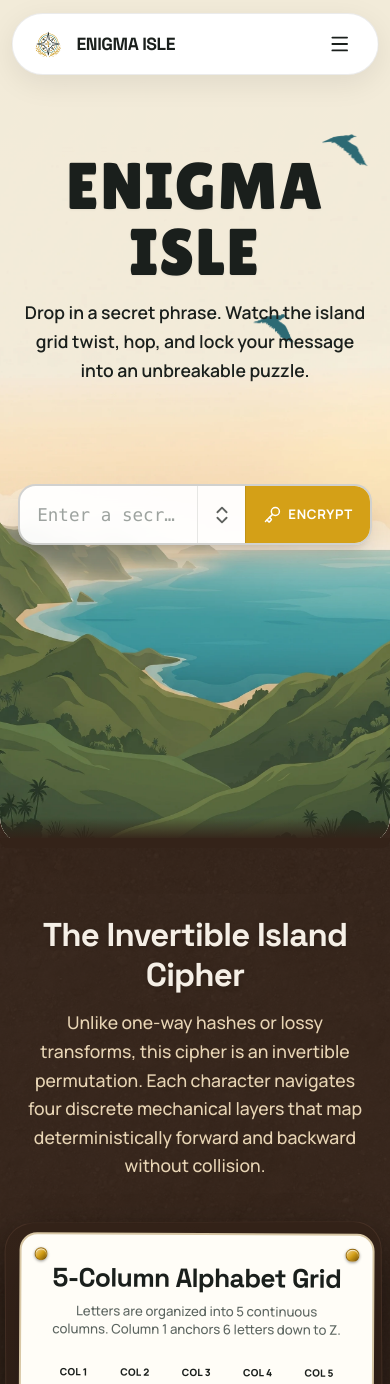
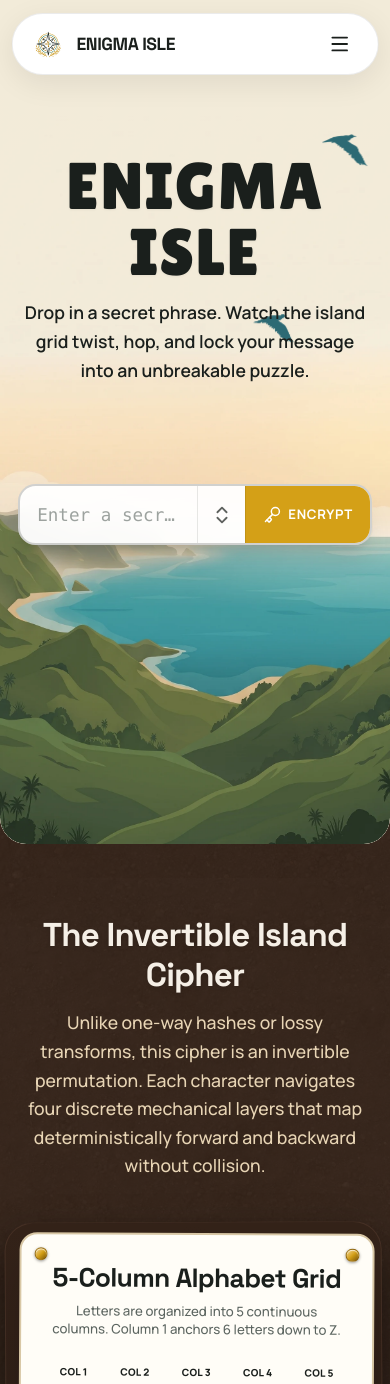
Before and after one commit to Dukeabaddon/Enigma-Isle, a React (Vite) app: page / in a window 390 px wide. Shown: the top 1384 px of the page. Built offline with nearby package versions, Linux system fonts and the light colour scheme.

Commit message:
fix(ui): hero seam uses soil layers not brown gradient
Remove mobile gradient/cap on hero; stack About above hero so UndergroundSoilBackdrop covers overlap.

```diff
--- a/src/components/about/AboutSection.tsx
+++ b/src/components/about/AboutSection.tsx
@@ -5,7 +5,7 @@ export default function AboutSection() {
   return (
     <section
       id="about-cipher"
-      className="about-cipher-section relative text-white seam-overlap seam-paint-underground pb-16 sm:pb-20 px-4 sm:px-6 z-[4]"
+      className="about-cipher-section relative text-white seam-overlap seam-paint-underground pb-16 sm:pb-20 px-4 sm:px-6 z-[7]"
       style={{ backgroundColor: 'var(--color-underground)' }}
     >
       <UndergroundSoilBackdrop />
--- a/src/components/hero/HeroWorkbench.tsx
+++ b/src/components/hero/HeroWorkbench.tsx
@@ -89,7 +89,7 @@ export default function HeroWorkbench() {
               />
             </div>
           </div>
-          <div className="sm:hidden absolute inset-0">
+          <div className="hero-mobile-art-layer sm:hidden absolute inset-0">
             <img
               src="/images/hero-island-mobile.webp"
               alt=""
@@ -105,10 +105,6 @@ export default function HeroWorkbench() {
               }}
               aria-hidden
             />
-            <div
-              className="hero-mobile-soil-fade absolute inset-x-0 bottom-0 h-6 pointer-events-none sm:hidden"
-              aria-hidden
-            />
           </div>
         </div>
 
@@ -122,8 +118,6 @@ export default function HeroWorkbench() {
 
         <HeroSkyBirds />
         </div>
-
-        <div className="hero-underground-seam-cap sm:hidden" aria-hidden />
 
         {/* Title + input — +30px stack offset; mobile input extra mt */}
         <div className="relative z-10 max-w-4xl mx-auto w-full px-4 sm:px-6 flex flex-col items-center justify-start text-center flex-1 pt-[calc(7rem+30px)] sm:pt-[calc(9rem+30px)] md:pt-[calc(11rem+30px)] pb-16 sm:pb-20">
--- a/src/index.css
+++ b/src/index.css
@@ -97,27 +97,13 @@
       margin-bottom: -4px;
     }
 
-    .hero-underground-seam-cap {
-      position: absolute;
-      left: 0;
-      right: 0;
-      bottom: -2px;
-      height: 8px;
-      z-index: 15;
-      pointer-events: none;
-      background-color: var(--color-underground);
-      border-bottom-left-radius: inherit;
-      border-bottom-right-radius: inherit;
-      box-shadow: 0 2px 0 0 var(--color-underground);
+    .hero-mobile-art-layer img {
+      transform: scale(1.045);
+      transform-origin: center bottom;
     }
 
-    .hero-mobile-soil-fade {
-      background: linear-gradient(
-        to bottom,
-        transparent 0%,
-        var(--color-underground) 85%,
-        var(--color-underground) 100%
-      );
+    .about-cipher-section .underground-soil-backdrop {
+      z-index: 1;
     }
 
     #encrypt-journey {
@@ -211,6 +197,7 @@
 
   @media (max-width: 639px) {
     .about-cipher-section {
+      --underground-soil-pull: calc(var(--about-soil-gap) + var(--hero-radius-overlap) + 20px);
       margin-top: calc(-1 * var(--hero-radius-overlap) - 4px);
     }
   }
```
